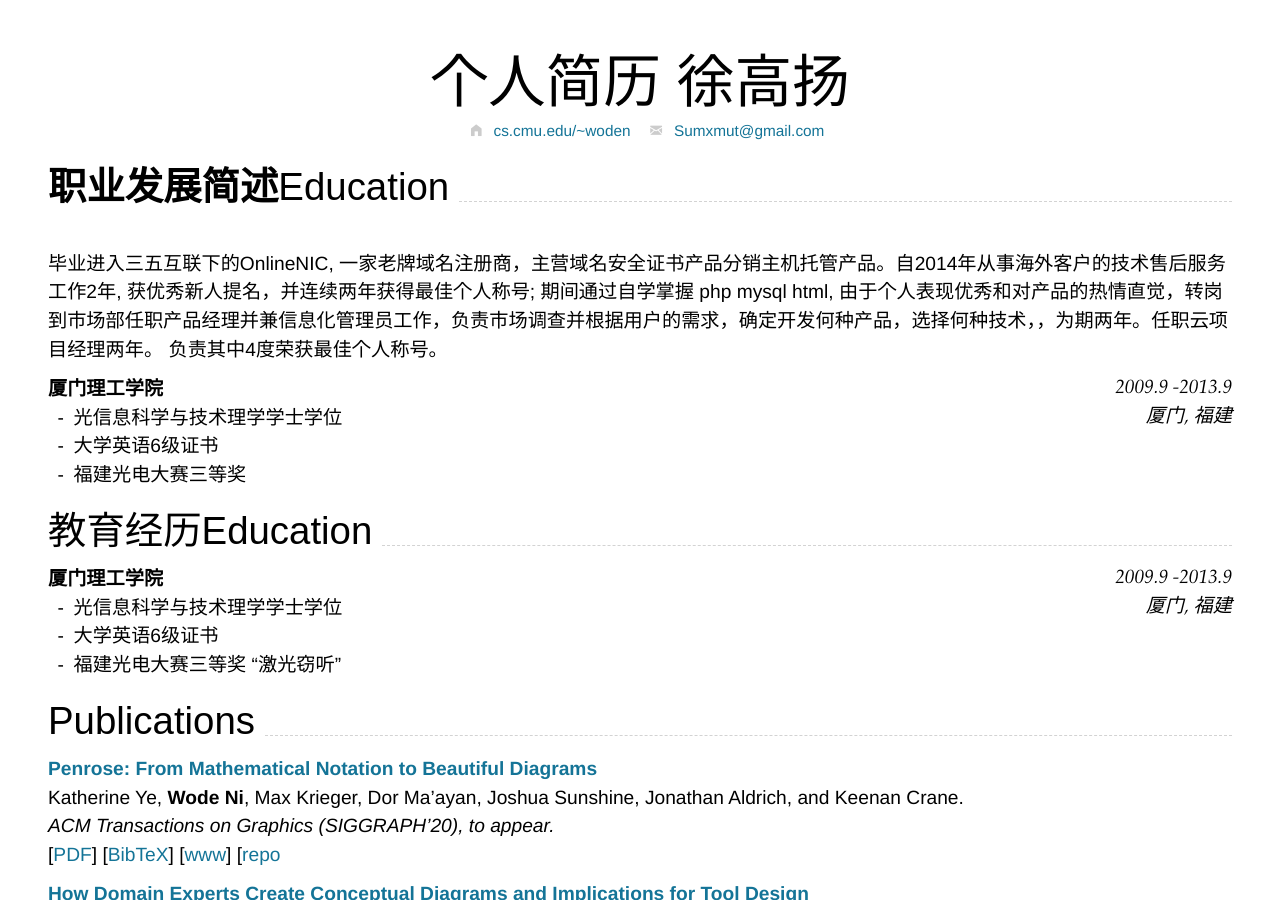
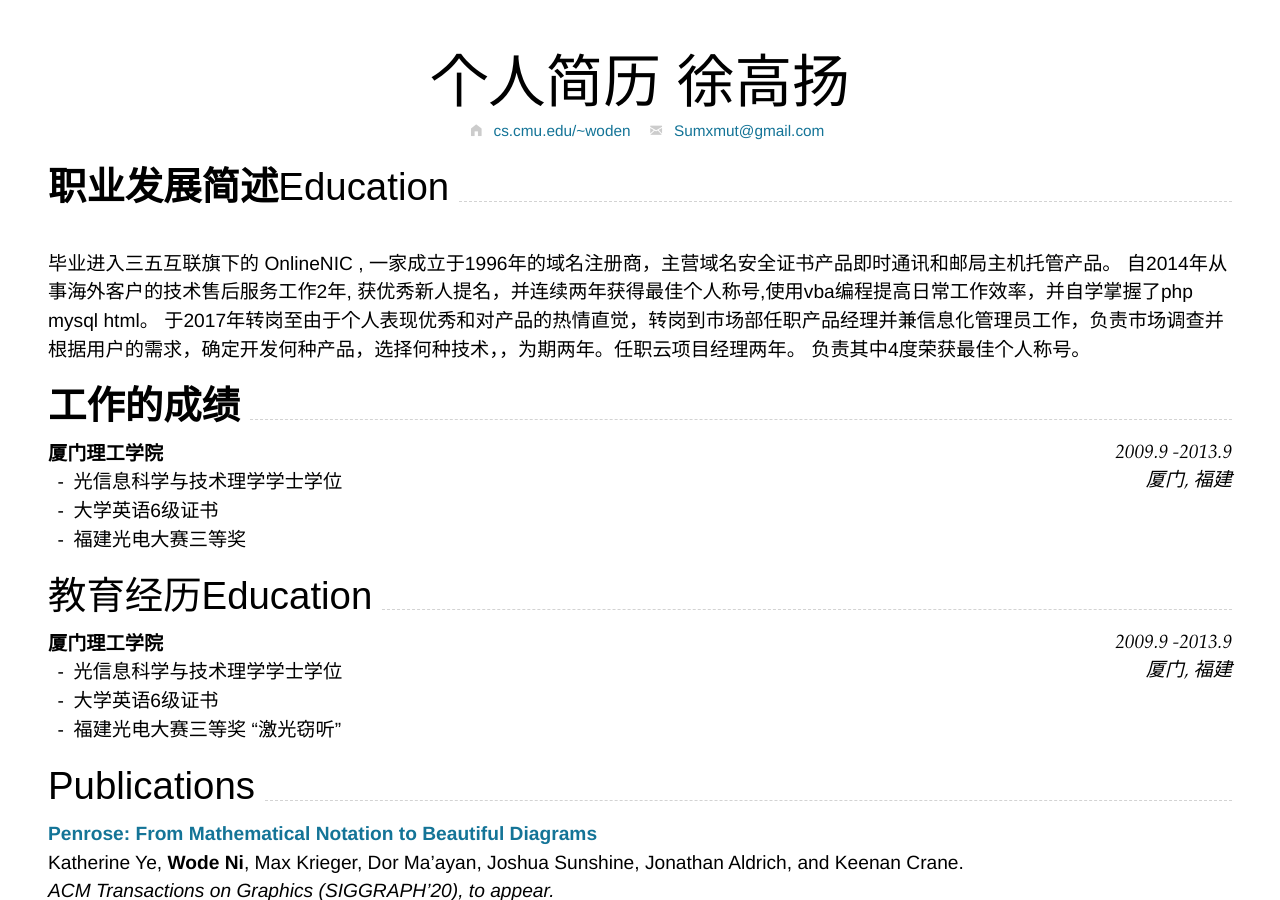
Before and after one commit to topgg/topgg.github.io, a Jekyll site: the page built from index.md, in a window 1280 px wide and 900 px high. Built offline with Jekyll 4.4.1, drawn with Linux system fonts in a browser that asks for light colours; nearby versions of some CDN libraries.

Commit message:
Update index.md

```diff
--- a/index.md
+++ b/index.md
@@ -24,8 +24,13 @@ Supported arguments:
 ## **职业发展简述** Education
 
 <br>
-毕业进入三五互联下的OnlineNIC, 一家老牌域名注册商，主营域名安全证书产品分销主机托管产品。自2014年从事海外客户的技术售后服务工作2年, 获优秀新人提名，并连续两年获得最佳个人称号; 期间通过自学掌握 php mysql html, 由于个人表现优秀和对产品的热情直觉，转岗到市场部任职产品经理并兼信息化管理员工作，负责市场调查并根据用户的需求，确定开发何种产品，选择何种技术，，为期两年。任职云项目经理两年。
+
+毕业进入三五互联旗下的 OnlineNIC , 一家成立于1996年的域名注册商，主营域名安全证书产品即时通讯和邮局主机托管产品。
+自2014年从事海外客户的技术售后服务工作2年, 获优秀新人提名，并连续两年获得最佳个人称号,使用vba编程提高日常工作效率，并自学掌握了php mysql html。
+于2017年转岗至由于个人表现优秀和对产品的热情直觉，转岗到市场部任职产品经理并兼信息化管理员工作，负责市场调查并根据用户的需求，确定开发何种产品，选择何种技术，，为期两年。任职云项目经理两年。
 负责其中4度荣获最佳个人称号。
+
+## **工作的成绩**
 
 
 ### **厦门理工学院** `2009.9 -2013.9`
```
